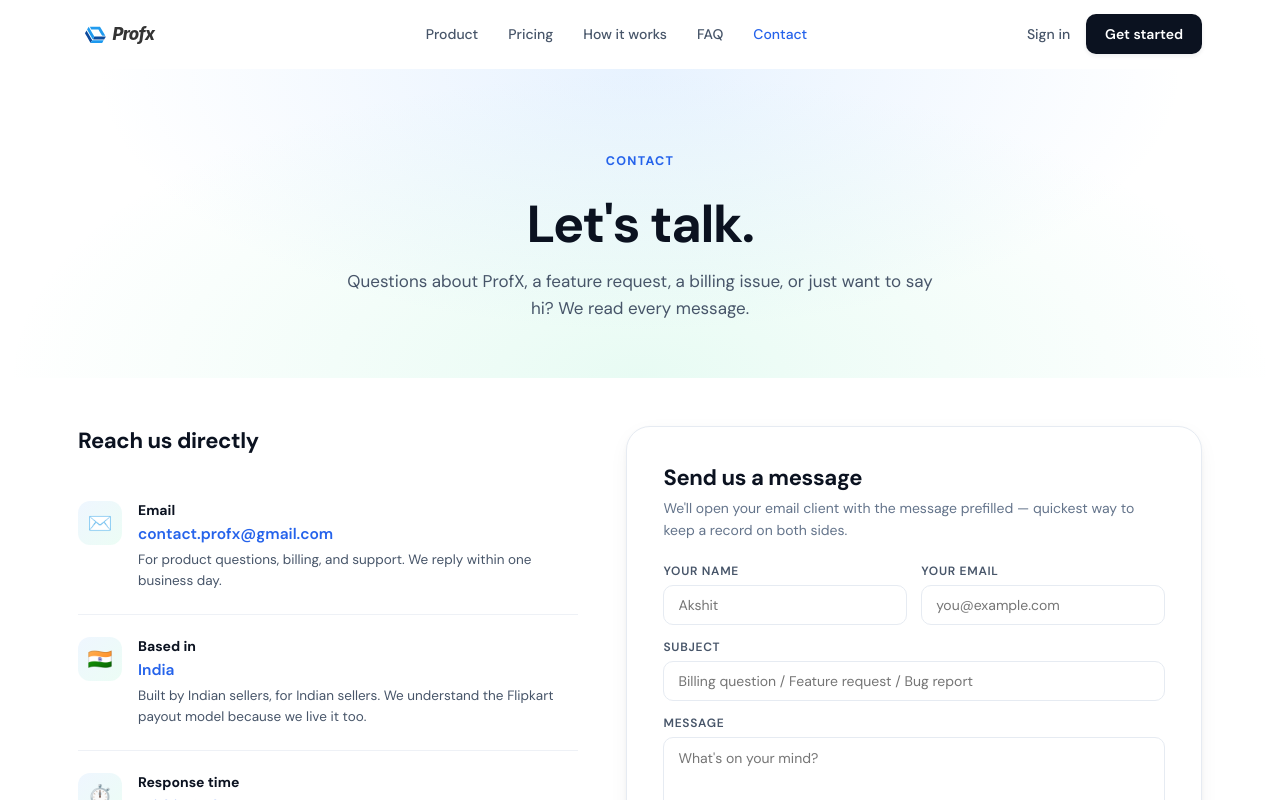
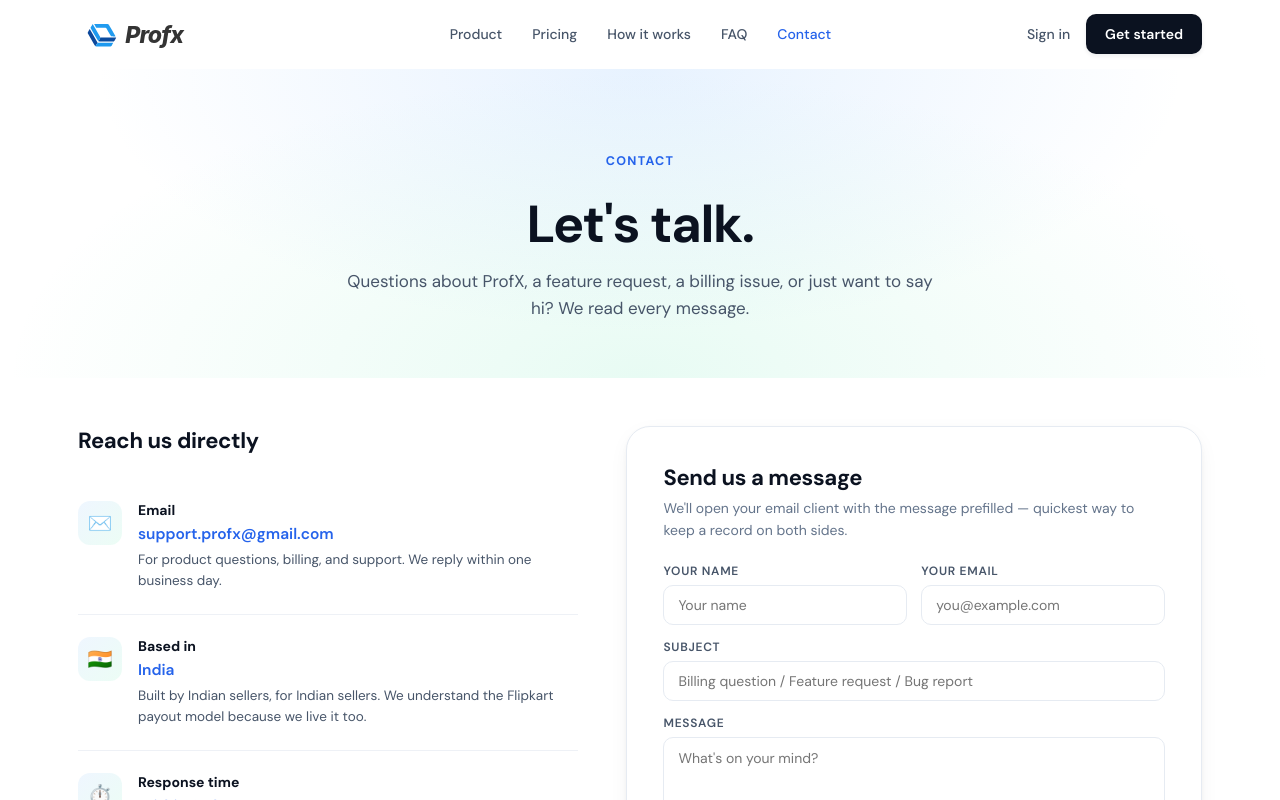
Before and after one commit to Akshit0091/profx, a React (Create React App) app in the folder frontend/: page /contact in a window 1280 px wide. Shown: the top 800 px of the page. Built offline with nearby package versions, Linux system fonts and the light colour scheme; no server answers; the HTML template or start-up script is replaced by a standard one.

Commit message:
Nav logo size, fix preview overflow, scrub personal references

```diff
--- a/frontend/src/components/marketing/DashboardPreview.css
+++ b/frontend/src/components/marketing/DashboardPreview.css
@@ -67,7 +67,8 @@
   width: 32px;
   height: 32px;
   border-radius: 8px;
-  background: linear-gradient(135deg, #2563eb, #059669);
+  background: #fff;
+  border: 1px solid #e2e8f0;
   color: #fff;
   font-size: 11px;
   font-weight: 800;
@@ -75,6 +76,14 @@
   align-items: center;
   justify-content: center;
   font-family: 'DM Mono', monospace;
+  overflow: hidden;
+  flex-shrink: 0;
+}
+.dp-brand-mark img {
+  width: 80%;
+  height: 80%;
+  object-fit: contain;
+  display: block;
 }
 .dp-brand-text strong {
   display: block;
--- a/frontend/src/components/marketing/MarketingLayout.js
+++ b/frontend/src/components/marketing/MarketingLayout.js
@@ -7,7 +7,7 @@
 function BrandLogo() {
   return (
     <Link to="/" className="mk-logo" aria-label="Profx home">
-      <Logo variant="lockup" size={32} />
+      <Logo variant="lockup" size={44} />
     </Link>
   );
 }
@@ -99,7 +99,7 @@
             <div className="mk-footer-col">
               <h4>Company</h4>
               <Link to="/contact">Contact</Link>
-              <a href="mailto:contact.profx@gmail.com">Email us</a>
+              <a href="mailto:support.profx@gmail.com">Email us</a>
               <Link to="/signup">Create account</Link>
               <Link to="/login">Sign in</Link>
             </div>
--- a/frontend/src/index.css
+++ b/frontend/src/index.css
@@ -139,6 +139,8 @@
   letter-spacing: 0.5px;
   font-size: 15px;
   box-shadow: 0 4px 12px rgba(37, 99, 235, 0.25);
+  overflow: hidden;
+  flex-shrink: 0;
 }
 
 .flex { display: flex; }
@@ -185,15 +187,19 @@
 ::-webkit-scrollbar-thumb { background: #cbd5e1; border-radius: 6px; }
 ::-webkit-scrollbar-thumb:hover { background: #94a3b8; }
 
-/* When .logo-mark contains an icon image instead of "PX" text, size it cleanly */
+/* When .logo-mark contains an icon image instead of "PX" text, size it cleanly.
+   The image takes the full tile; the colored cube design provides its own visual.
+   We strip the gradient background and shadow so the cube reads cleanly. */
 .logo-mark img {
-  width: 80%;
-  height: 80%;
+  width: 100%;
+  height: 100%;
   object-fit: contain;
   display: block;
+  padding: 3px;
+  box-sizing: border-box;
 }
 .logo-mark:has(img) {
   background: #fff !important;
+  box-shadow: 0 1px 2px rgba(15, 23, 42, 0.08), 0 0 0 1px rgba(15, 23, 42, 0.06) !important;
   color: transparent;
-  padding: 0;
 }
--- a/frontend/src/pages/Contact.js
+++ b/frontend/src/pages/Contact.js
@@ -14,7 +14,7 @@
     const body = encodeURIComponent(
       `${form.message}\n\n—\nFrom: ${form.name || 'Someone'} (${form.email || 'no email provided'})`
     );
-    window.location.href = `mailto:contact.profx@gmail.com?subject=${subject}&body=${body}`;
+    window.location.href = `mailto:support.profx@gmail.com?subject=${subject}&body=${body}`;
     setSent(true);
   };
 
@@ -40,8 +40,8 @@
               <div className="ct-info-icon">✉️</div>
               <div>
                 <h3>Email</h3>
-                <a href="mailto:contact.profx@gmail.com" className="ct-info-value">
-                  contact.profx@gmail.com
+                <a href="mailto:support.profx@gmail.com" className="ct-info-value">
+                  support.profx@gmail.com
                 </a>
                 <p>For product questions, billing, and support. We reply within one business day.</p>
               </div>
@@ -74,7 +74,7 @@
             {sent && (
               <div className="ct-form-success">
                 ✓ Your email client should have opened with the message. If not, write to{' '}
-                <a href="mailto:contact.profx@gmail.com">contact.profx@gmail.com</a> directly.
+                <a href="mailto:support.profx@gmail.com">support.profx@gmail.com</a> directly.
               </div>
             )}
 
@@ -86,7 +86,7 @@
                     type="text"
                     value={form.name}
                     onChange={(e) => setForm({ ...form, name: e.target.value })}
-                    placeholder="Akshit"
+                    placeholder="Your name"
                   />
                 </div>
                 <div className="ct-form-group">
--- a/frontend/src/pages/Landing.js
+++ b/frontend/src/pages/Landing.js
@@ -67,7 +67,7 @@
   },
   {
     q: 'Can I cancel anytime?',
-    a: 'Yes. Email us at contact.profx@gmail.com and we cancel from the next billing cycle. Your data stays accessible until your current period ends.',
+    a: 'Yes. Email us at support.profx@gmail.com and we cancel from the next billing cycle. Your data stays accessible until your current period ends.',
   },
 ];
 
@@ -261,8 +261,8 @@
             <h2 className="section-title">Questions, answered.</h2>
             <p className="section-sub">
               Still curious? Email{' '}
-              <a href="mailto:contact.profx@gmail.com" className="mk-inline-link">
-                contact.profx@gmail.com
+              <a href="mailto:support.profx@gmail.com" className="mk-inline-link">
+                support.profx@gmail.com
               </a>
               .
             </p>
--- a/frontend/src/pages/Privacy.js
+++ b/frontend/src/pages/Privacy.js
@@ -27,7 +27,7 @@
             ProfX is a software-as-a-service product that helps Flipkart sellers track
             order-level profitability. We are based in India. The data controller for the
             purposes of this policy is the ProfX team, reachable at{' '}
-            <a href="mailto:contact.profx@gmail.com">contact.profx@gmail.com</a>.
+            <a href="mailto:support.profx@gmail.com">support.profx@gmail.com</a>.
           </p>
 
           <h2>2. What we collect</h2>
@@ -111,7 +111,7 @@
           </ul>
           <p>
             To exercise any of these rights, email{' '}
-            <a href="mailto:contact.profx@gmail.com">contact.profx@gmail.com</a>.
+            <a href="mailto:support.profx@gmail.com">support.profx@gmail.com</a>.
           </p>
 
           <h2>8. Security</h2>
@@ -144,7 +144,7 @@
           <h2>12. Contact</h2>
           <p>
             Questions, concerns, or requests:{' '}
-            <a href="mailto:contact.profx@gmail.com">contact.profx@gmail.com</a>.
+            <a href="mailto:support.profx@gmail.com">support.profx@gmail.com</a>.
           </p>
 
           <div className="legal-related">
--- a/frontend/src/pages/Refund.js
+++ b/frontend/src/pages/Refund.js
@@ -24,7 +24,7 @@
           <h2>1. Cancelling your subscription</h2>
           <p>
             You can cancel anytime by emailing{' '}
-            <a href="mailto:contact.profx@gmail.com">contact.profx@gmail.com</a> from
+            <a href="mailto:support.profx@gmail.com">support.profx@gmail.com</a> from
             the email address on your ProfX account. State that you'd like to cancel.
             We'll confirm the cancellation by reply.
           </p>
@@ -122,7 +122,7 @@
           <h2>7. Contact</h2>
           <p>
             All refund and cancellation requests must be sent to{' '}
-            <a href="mailto:contact.profx@gmail.com">contact.profx@gmail.com</a> from
+            <a href="mailto:support.profx@gmail.com">support.profx@gmail.com</a> from
             the email on your ProfX account.
           </p>
 
--- a/frontend/src/pages/Terms.js
+++ b/frontend/src/pages/Terms.js
@@ -19,7 +19,7 @@
           <p className="legal-lead">
             These Terms govern your use of ProfX. By signing up or using the service,
             you agree to them. Please read carefully — and email{' '}
-            <a href="mailto:contact.profx@gmail.com">contact.profx@gmail.com</a> if
+            <a href="mailto:support.profx@gmail.com">support.profx@gmail.com</a> if
             anything is unclear.
           </p>
 
@@ -44,7 +44,7 @@
             </li>
             <li>
               You must notify us immediately if you suspect unauthorized access at{' '}
-              <a href="mailto:contact.profx@gmail.com">contact.profx@gmail.com</a>.
+              <a href="mailto:support.profx@gmail.com">support.profx@gmail.com</a>.
             </li>
           </ul>
 
@@ -183,7 +183,7 @@
 
           <h2>15. Contact</h2>
           <p>
-            Email <a href="mailto:contact.profx@gmail.com">contact.profx@gmail.com</a>{' '}
+            Email <a href="mailto:support.profx@gmail.com">support.profx@gmail.com</a>{' '}
             for any questions regarding these Terms.
           </p>
 
```
Also changed, not shown: 2 other files (tests, documents, lock files or other folders).
